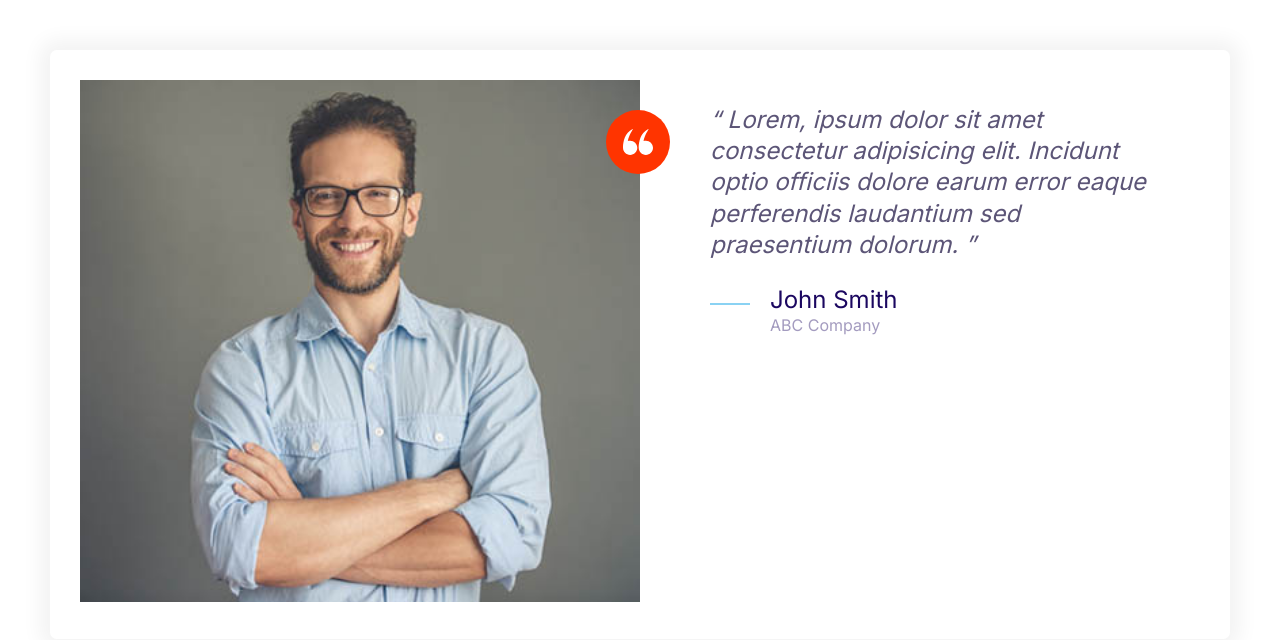
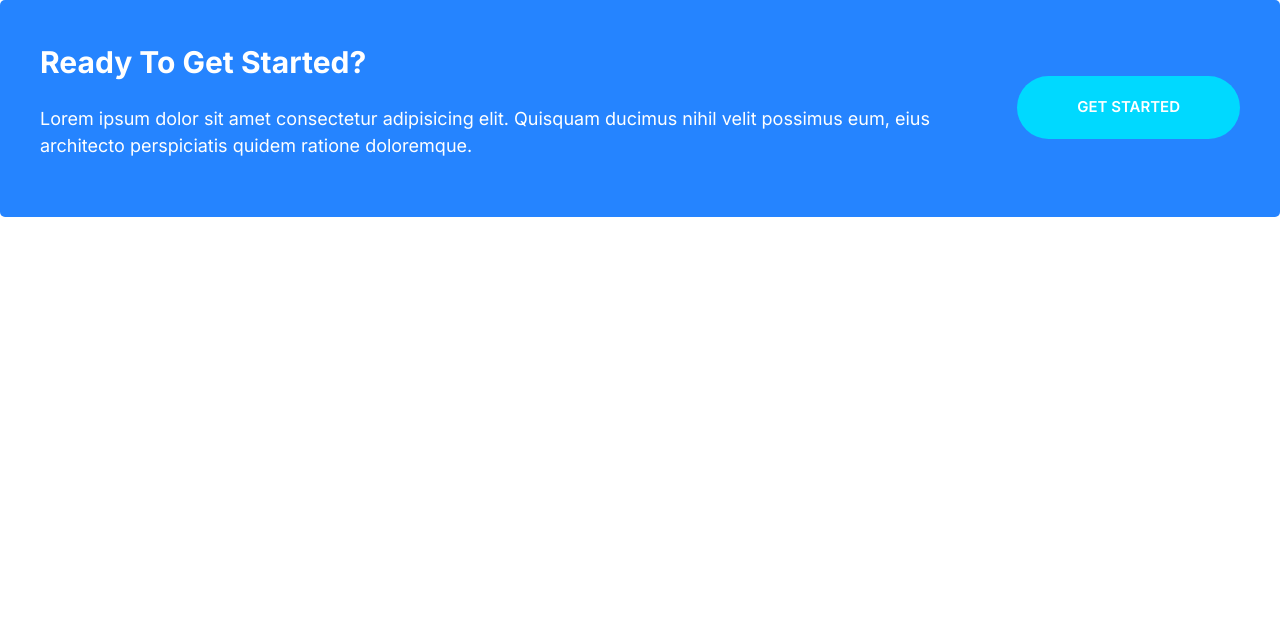
Before and after one commit to Faksfancy/faks-web, a plain HTML site: page index.html in a window 1280 px wide. Drawn offline with Linux system fonts and the light colour scheme.

Commit message:
defining callout.

```diff
--- a/css/index.css
+++ b/css/index.css
@@ -206,6 +206,10 @@
 .btn--block {
     width: 100%;
     display:inline-block;
+}
+.btn--stretched {
+    padding-left: 6rem;
+    padding-right: 6rem;
 }
 @media screen and (min-width: 1024px) {
     .btn {
@@ -431,3 +435,37 @@
         margin-left: 3rem;
     }
 }
+
+/*Callout*/
+.callout {
+    padding: 4rem;
+    border-radius: 5px;
+}
+
+.callout--primary {
+    background: var(--color-primary);
+    color: #fff;
+}
+.callout__heading {
+    color: #fff;
+    margin-top: 0;
+    font-size: 3rem;
+}
+.callout .btn {
+    justify-self: center;
+    align-self: center;
+}
+.callout__content {
+    text-align: center;
+}
+@media screen and (min-width: 768px) {
+    .callout__content {
+        text-align: start;
+    }
+    .callout .grid--1x2 {
+        grid-template-columns: 1fr auto;
+    }
+    .callout .btn {
+        margin-left: 0 2rem;
+    }
+}
--- a/index.html
+++ b/index.html
@@ -11,42 +11,17 @@
     <link rel="stylesheet" href="/css/normalize.css">
     <link rel="stylesheet" href="/css/index.css">
 </head>
-<body style="padding: 5rem;">
-  <div class="card testimonial">
-    <div class="grid grid--1x2">
-      <div class="testimonial__image">
-          <img src="/images/testimonial.jpg" alt="a full potrait picture of fakolujo micheal">
-            <div class="testimonial__icon">
-              <span class="icon-container icon-container--accent">
-                  <svg class="icon--small icon--white">
-                     <use xlink:href="/images/sprite.svg#quotes"></use>
-                  </svg>
-              </span>
-            </div>
-        </div>
-      <div class="testimonial__quote">
-        <blockquote class="quote">
-          <p class="quote__text">
-            Lorem, ipsum dolor sit amet consectetur adipisicing elit. Incidunt optio
-            officiis dolore earum error eaque perferendis laudantium sed praesentium
-            dolorum.
-          </p>
-          <footer>
-            <div class="media">
-              <div class="media__image">
-                <svg class="icon icon--primary quote__line">
-                  <use xlink:href="images/sprite.svg#line"></use>
-                </svg>
-              </div>
-              <div class="media__body">
-                <h3 class="media__title quote__author">John Smith</h3>
-                <p class="quote__organization">ABC Company</p>
-              </div>
-            </div>
-          </footer>
-        </blockquote>
-      </div>
-    </div>
-  </div>
+<body>
+ <div class="callout callout--primary">
+   <div class="grid grid--1x2">
+     <div class="callout__content">
+       <h3 class="callout__heading">
+         Ready To Get Started?
+       </h3>
+       <p>Lorem ipsum dolor sit amet consectetur adipisicing elit. Quisquam ducimus nihil velit possimus eum, eius architecto perspiciatis quidem ratione doloremque.</p>
+     </div>
+     <a href="#" class="btn btn--secondary btn--stretched">GET STARTED</a>
+   </div>
+ </div>
 </body>
 </html>
```
Also changed, not shown: component/callout.html (added, +11 -0 lines).
